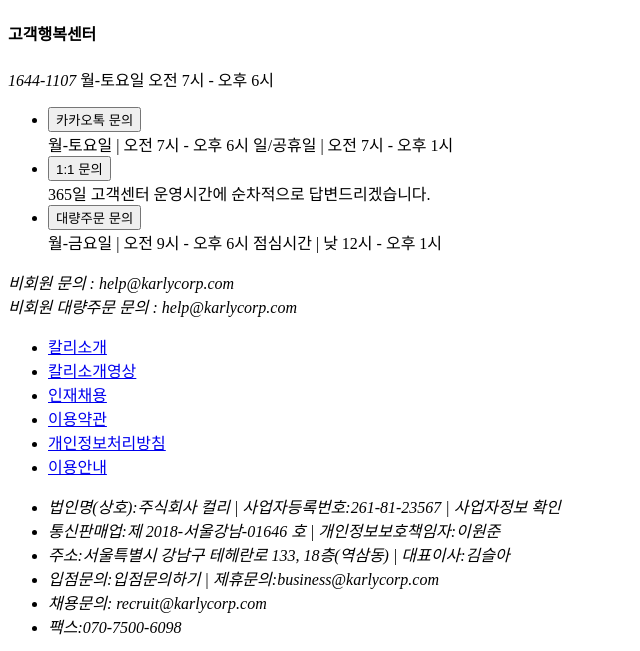
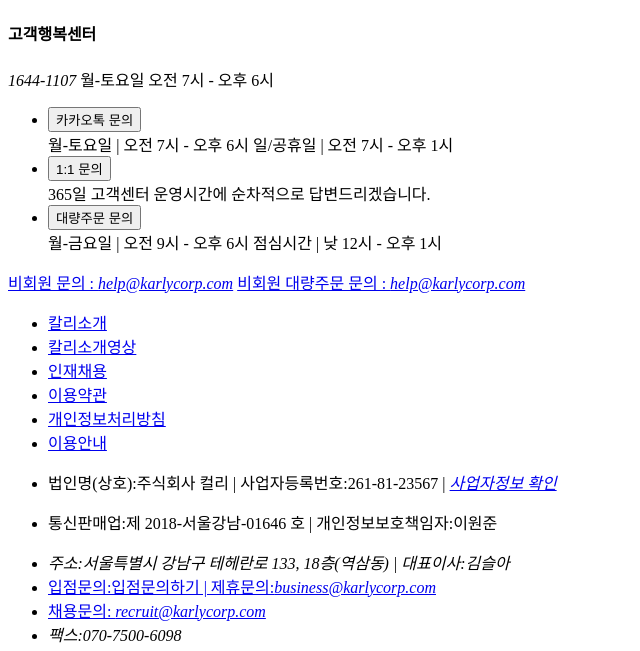
Before and after one commit to likelion-4fe-karly/karly-17-devfolio, a website: page client/layout/footer.html in a window 1280 px wide. Shown: the top 651 px of the page, without its empty margins (0-640 px from the left). Drawn offline with nearby package versions, Linux system fonts and the light colour scheme; files whose address does not match are found by name.

Commit message:
[feat]: footer 웹접근성 수정

```diff
--- a/client/css/common.css
+++ b/client/css/common.css
@@ -351,7 +351,7 @@
   align-items: flex-start;
 }
 
-.customer_service_mail address {
+.customer_service_mail a {
   display: flex;
   align-items: center;
   height: 19px;
--- a/client/layout/footer.html
+++ b/client/layout/footer.html
@@ -53,11 +53,13 @@
               </li>
             </ul>
             <div class="customer_service_mail">
-              <address>비회원 문의 : <em> help@karlycorp.com</em></address>
-              <address>
+              <a href="mailto:help@karlycorp.com"
+                >비회원 문의 : <em> help@karlycorp.com</em></a
+              >
+              <a href="mailto:help@karlycorp.com">
                 비회원 대량주문 문의 :
                 <em> help@karlycorp.com</em>
-              </address>
+              </a>
             </div>
           </section>
           <section class="footer_about">
@@ -73,16 +75,16 @@
             </ul>
             <ul class="footer_area">
               <li class="footer_area_address">
-                <address>
+                <p>
                   법인명(상호):주식회사 컬리 | 사업자등록번호:261-81-23567 |
-                  <em>사업자정보 확인</em>
-                </address>
+                  <em><a href="/">사업자정보 확인</a> </em>
+                </p>
               </li>
               <li class="footer_area_address">
-                <address>
+                <p>
                   통신판매업:제 2018-서울강남-01646 호 |
                   개인정보보호책임자:이원준
-                </address>
+                </p>
               </li>
               <li class="footer_area_address">
                 <address>
@@ -91,14 +93,16 @@
                 </address>
               </li>
               <li class="footer_area_address">
-                <address>
+                <a href="mailto:business@karlycorp.com">
                   입점문의:입점문의하기 | 제휴문의:<em
                     >business@karlycorp.com</em
                   >
-                </address>
+                </a>
               </li>
               <li class="footer_area_address">
-                <address>채용문의: <em>recruit@karlycorp.com</em></address>
+                <a href="mailto:recruit@karlycorp.com"
+                  >채용문의: <em>recruit@karlycorp.com</em></a
+                >
               </li>
               <li class="footer_area_address">
                 <address>팩스:070-7500-6098</address>
```
